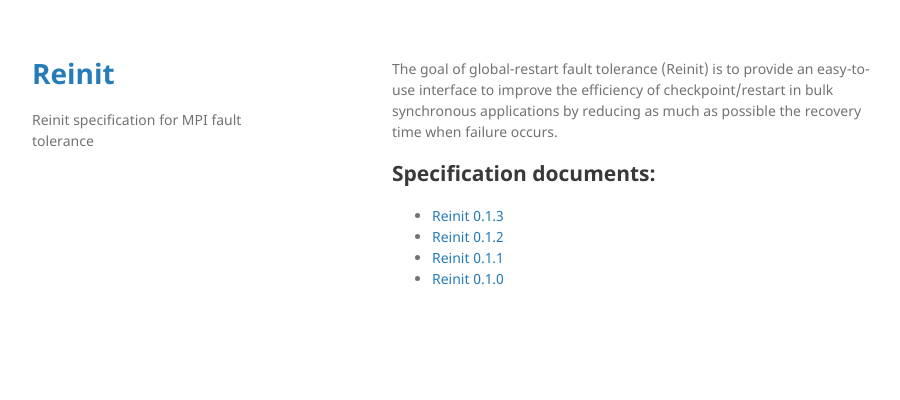
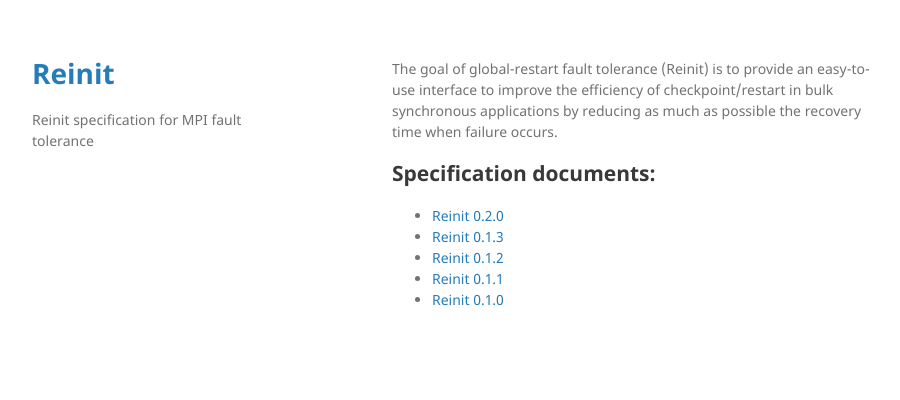
Before and after one commit to Reinit/reinit, a Jekyll site: the page built from index.md, in a window 1280 px wide. Shown: the top 400 px of the page, without its empty margins (178-1078 px from the left). Built offline with Jekyll 4.4.1, drawn with Linux system fonts in a browser that asks for light colours.

Commit message:
pass to add feedback from FT group

```diff
--- a/index.md
+++ b/index.md
@@ -7,6 +7,7 @@ to improve the efficiency of checkpoint/restart in bulk synchronous applications
 reducing as much as possible the recovery time when failure occurs.
 
 ## Specification documents:
+- [Reinit 0.2.0](/docs/reinit-0.2.0.pdf)
 - [Reinit 0.1.3](/docs/reinit-0.1.3.pdf)
 - [Reinit 0.1.2](/docs/reinit-0.1.2.pdf)
 - [Reinit 0.1.1](/docs/reinit-0.1.1.pdf)
```
Also changed, not shown: 1 other file.
